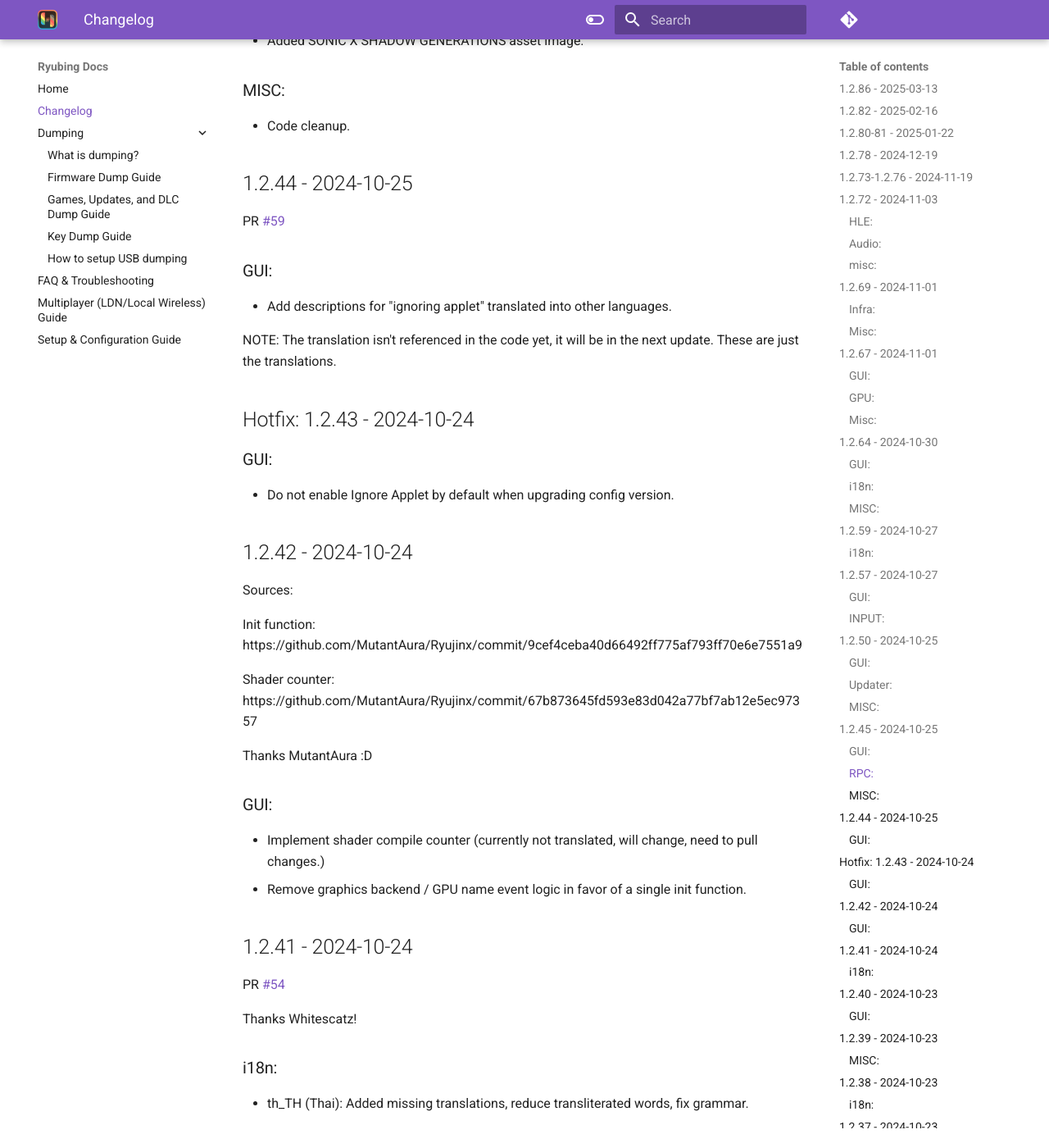
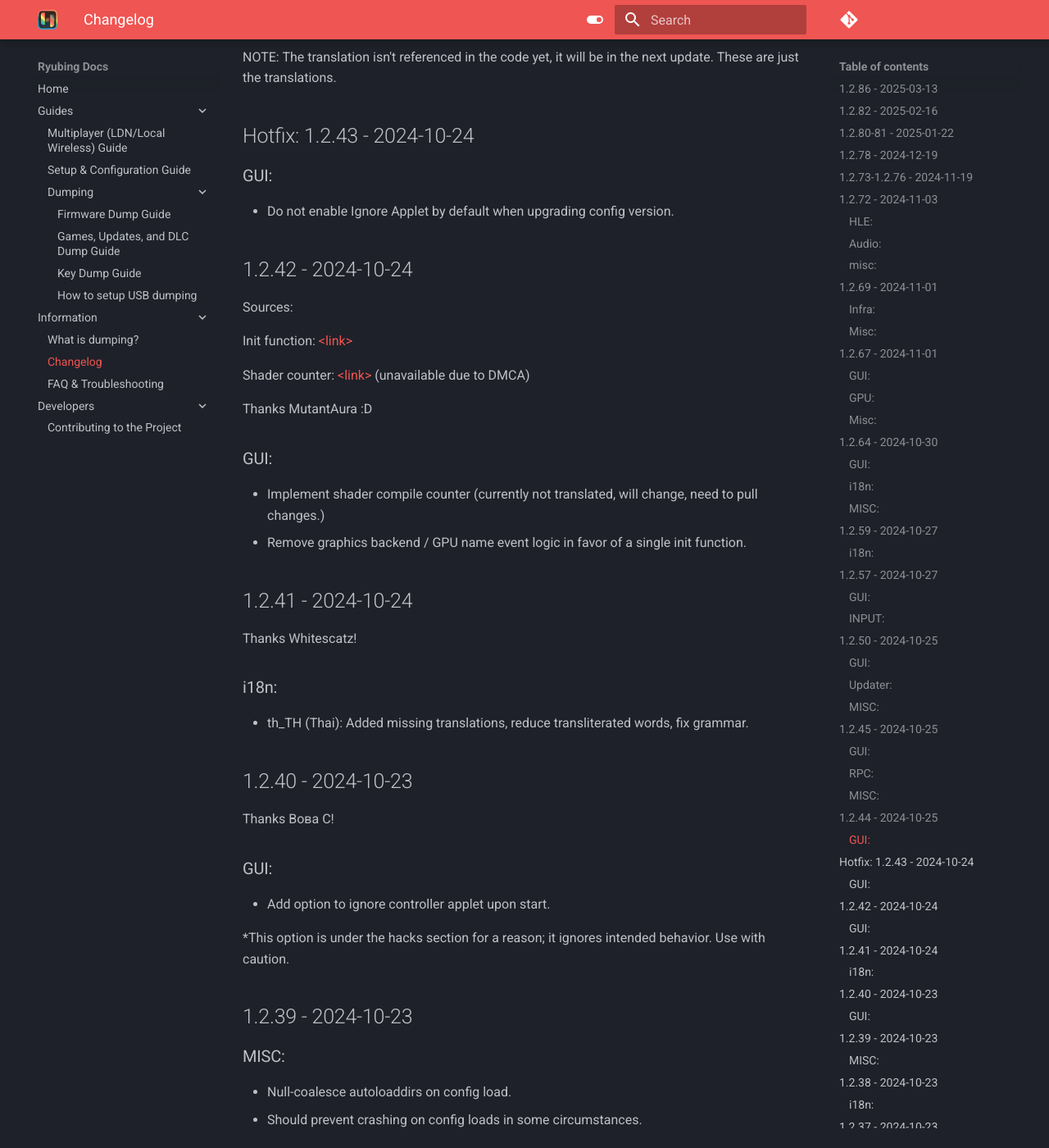
Before and after one commit to Ryubing/docs, an MkDocs documentation site: the page built from docs/info/changelog.md, in a window 1280 px wide and 1400 px high, scrolled down 4252 px. Shown: the whole window at 82% size. Built offline with MkDocs 1.6.1 and Material for MkDocs 9.7.7, drawn with Linux system fonts in a browser that asks for light colours; some of the changed text lies outside the part shown.

Commit message:
reorganize doc structure & replace all dumping guide images with asset repo links

```diff
--- a/docs/changelog.md
+++ b/docs/info/changelog.md
@@ -33,7 +33,7 @@
 ### misc:
  - Update macOS distribution .icns.
 
-## [1.2.69](<https://github.com/GreemDev/Ryujinx/releases/tag/1.2.69>) - 2024-11-01
+## 1.2.69 - 2024-11-01
 ### Infra:
   - Compile the native libraries into the Ryujinx executable.
   - Remove `libarmeilleure-jitsupport.dylib` from Windows & Linux releases (dylibs are macOS-only)
@@ -105,7 +102,6 @@
 - Code cleanup.
 
 ## 1.2.44 - 2024-10-25
-PR [#59](https://github.com/GreemDev/Ryujinx/pull/59)
 ### GUI:
 - Add descriptions for "ignoring applet" translated into other languages.
 
@@ -118,9 +114,9 @@
 ## 1.2.42 - 2024-10-24
 Sources:
 
-Init function: https://github.com/MutantAura/Ryujinx/commit/9cef4ceba40d66492ff775af793ff70e6e7551a9
+Init function: [<link\>](https://web.archive.org/web/20241122193401/https://github.com/MutantAura/Ryujinx/commit/9cef4ceba40d66492ff775af793ff70e6e7551a9)
 
-Shader counter: https://github.com/MutantAura/Ryujinx/commit/67b873645fd593e83d042a77bf7ab12e5ec97357
+Shader counter: [<link\>](https://github.com/MutantAura/Ryujinx/commit/67b873645fd593e83d042a77bf7ab12e5ec97357) (unavailable due to DMCA)
 
 Thanks MutantAura :D
 ### GUI:
@@ -128,14 +124,12 @@
 - Remove graphics backend / GPU name event logic in favor of a single init function.
 
 ## 1.2.41 - 2024-10-24
-PR [#54](https://github.com/GreemDev/Ryujinx/pull/54)
 
 Thanks Whitescatz!
 ### i18n:
 - th_TH (Thai): Added missing translations, reduce transliterated words, fix grammar.
 
 ## 1.2.40 - 2024-10-23
-PR [#40](https://github.com/GreemDev/Ryujinx/pull/40)
 
 Thanks Вова С!
 ### GUI:
@@ -149,30 +143,25 @@
   - Should prevent crashing on config loads in some circumstances.
 
 ## 1.2.38 - 2024-10-23
-PR [#51](https://github.com/GreemDev/Ryujinx/pull/51)
 ### i18n:
 - zh_CH (Simplified Chinese): Add some missing translations.
 
 ## 1.2.37 - 2024-10-23
-PR [#37](https://github.com/GreemDev/Ryujinx/pull/37)
 
 Thanks Last Breath!
 ### GUI:
 - Set the default controller to the Pro Controller.
 
 ## 1.2.36 - 2024-10-21
-PR [#30](https://github.com/GreemDev/Ryujinx/pull/30)
 ### GUI:
 - Fix repeated dialog popup notifying you of new updates when there aren't any, while having a bundled update inside an XCI and an external update file.
 
 ## 1.2.35 - 2024-10-21
-PR [#32](https://github.com/GreemDev/Ryujinx/pull/32)
 ### GUI:
 - Replace "expand DRAM" option with a DRAM size dropdown.
   - Allows for using mods which require a ridiculous amount of memory to allocate from.
 
 ## 1.2.34 - 2024-10-21
-PR [#29](https://github.com/GreemDev/Ryujinx/pull/29)
 ### GUI:
 - Fix duplicate controller names when 2 controllers of the same type are connected.
 ### INPUT:
@@ -249,7 +238,7 @@
 ## 1.2.1-1.2.19 - 2024-10-08 - 2024-10-11
 ### GUI/INFRA/MISC:
 - Remove GTK UI.
-- Autoload DLC/Updates from dir ([#12](https://github.com/GreemDev/Ryujinx/pull/12)).
+- Autoload DLC/Updates from dir ([#12](https://web.archive.org/web/20241127004005/https://github.com/GreemDev/Ryujinx/pull/12)).
 - Changed executable icon to rainbow logo.
 - Extract Data > Logo now also extracts the square thumbnail you see for the game in the UI.
 - The "use random UUID hack" checkbox in the Amiibo screen now remembers its last state when you reopen the window in a given session.
--- a/mkdocs.yml
+++ b/mkdocs.yml
@@ -12,32 +12,36 @@
     - navigation.expand
     - navigation.instant
   palette:
+    - scheme: slate
+      primary: red
+      accent: pink
+      toggle:
+        icon: material/toggle-switch
+        name: Switch to light mode
     - scheme: default
       primary: deep purple
       accent: indigo
       toggle:
         icon: material/toggle-switch-off-outline
         name: Switch to dark mode
-    - scheme: slate
-      primary: red
-      accent: pink
-      toggle:
-        icon: material/toggle-switch
-        name: Switch to light mode
+
 
 nav:
   - Home: index.md
-  - Changelog: changelog.md
-  - Dumping:
-    - "What is dumping?": dumping.md
-    - "Firmware Dump Guide": dumping/fw.md
-    - "Games, Updates, and DLC Dump Guide": dumping/game-content.md
-    - "Key Dump Guide": dumping/keys.md
-    - "How to setup USB dumping": dumping/usb-dumping.md
-  - "FAQ & Troubleshooting": "faq-&-troubleshooting.md"
-  - "Multiplayer (LDN/Local Wireless) Guide": ldn-guide.md
-  - "Setup & Configuration Guide": setup-guide.md
-
+  - Guides:
+    - "Multiplayer (LDN/Local Wireless) Guide": guides/ldn-guide.md
+    - "Setup & Configuration Guide": guides/setup-guide.md
+    - Dumping:
+      - "Firmware Dump Guide": guides/dumping/fw.md
+      - "Games, Updates, and DLC Dump Guide": guides/dumping/game-content.md
+      - "Key Dump Guide": guides/dumping/keys.md
+      - "How to setup USB dumping": guides/dumping/usb-dumping.md
+  - Information:
+    - "What is dumping?": info/dumping.md
+    - Changelog: info/changelog.md
+    - "FAQ & Troubleshooting": "info/faq-&-troubleshooting.md"
+  - Developers:
+    - "Contributing to the Project": dev/contributing.md
 
 markdown_extensions:
   - admonition
```
Also changed, not shown: other parts of docs/info/changelog.md (+5 -8 lines), docs/Dumping/fw.md (deleted, +0 -16 lines), docs/Dumping/game-content.md (deleted, +0 -60 lines), docs/dev/contributing.md (added, +114 -0 lines), docs/dumping.md (deleted, +0 -7 lines), docs/guides/dumping/fw.md (added, +13 -0 lines), docs/guides/dumping/game-content.md (added, +56 -0 lines), docs/guides/dumping/keys.md (renamed from docs/Dumping/keys.md, +5 -7 lines), docs/guides/dumping/usb-dumping.md (renamed from docs/Dumping/usb-dumping.md, +4 -6 lines), docs/guides/setup-guide.md (renamed from docs/setup-guide.md, +1 -1 lines), docs/index.md (+1 -1 lines), docs/info/dumping.md (added, +10 -0 lines), docs/guides/ldn-guide.md (renamed from docs/ldn-guide.md), docs/info/faq-&-troubleshooting.md (renamed from docs/faq-&-troubleshooting.md).
